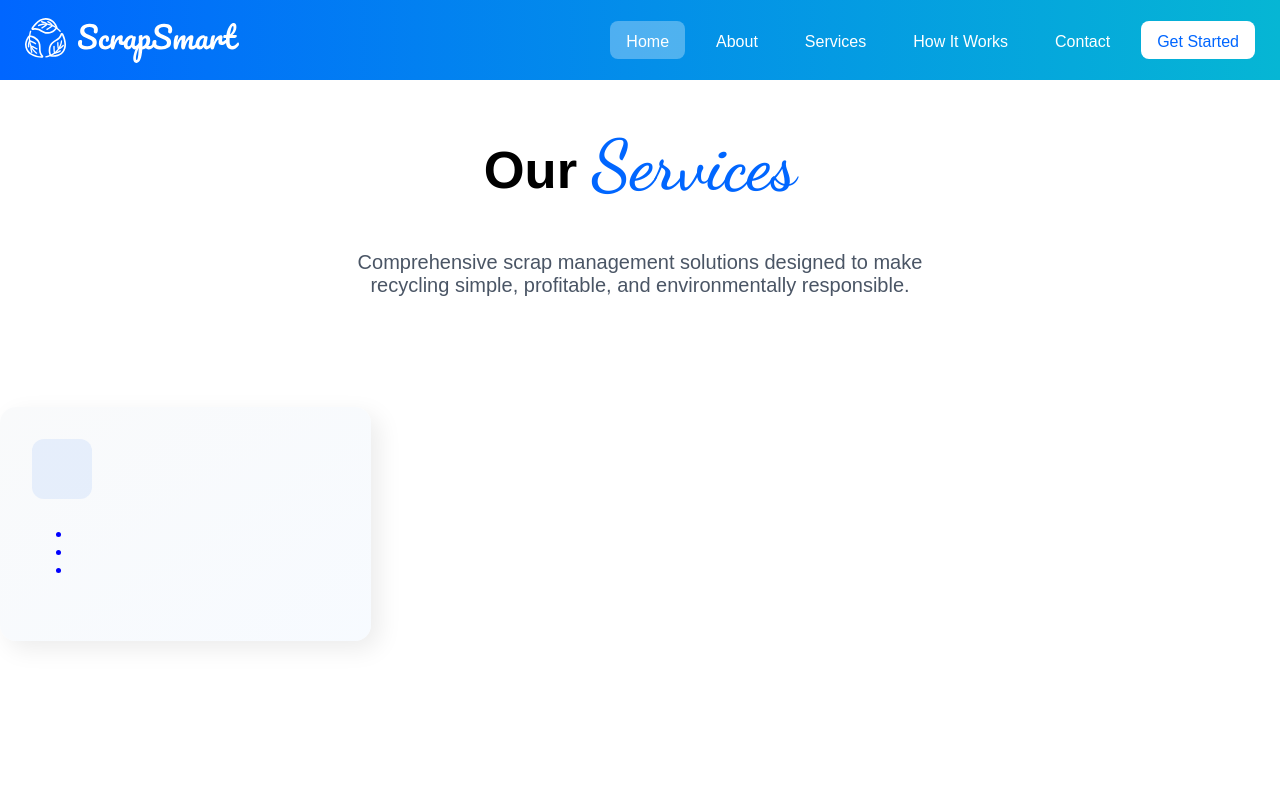
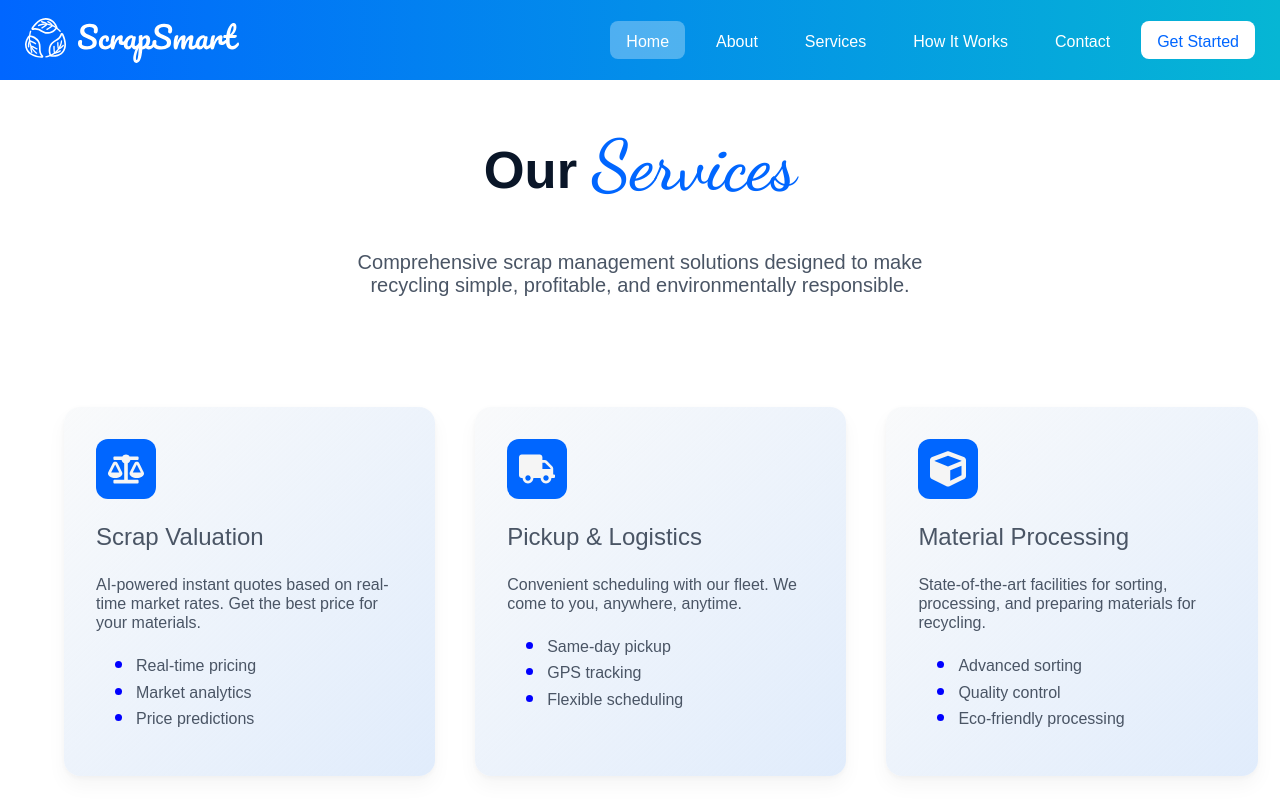
Before and after one commit to theharshkwatra/ScrapSmart, a React (Vite) app: page / in a window 1280 px wide. Built offline with nearby package versions, Linux system fonts and the light colour scheme.

Commit message:
Worked on Material Cards

```diff
--- a/src/App.css
+++ b/src/App.css
@@ -6,7 +6,7 @@
     margin: 0 auto;
 }
 
-.services-heaidng{
+.services-heading{
     color: var(--heading-color);
 }
 
@@ -14,3 +14,30 @@
     color: var(--text-color);
     font-size: 20px;
 }
+
+.services-grid{
+    display: grid;
+    grid-template-columns: auto auto auto;
+    width: 90vw;
+    margin: 0 auto;
+    gap: 40px 40px;
+}
+
+.materials-section{
+    background-color: rgba(217, 230, 248, 0.5);
+    position: relative;
+    top: 200px;
+    /* height: 500px; */
+}
+
+.materials-box{
+    margin: 0 auto;
+}
+
+.materials-list{
+    display: grid;
+    grid-template-columns: auto auto auto;
+    width: 90vw;
+    margin: 0 auto;
+    gap: 40px 40px;
+}
--- a/src/App.jsx
+++ b/src/App.jsx
@@ -2,9 +2,14 @@ import { BrowserRouter, Routes, Route } from 'react-router-dom';
 import HomePage from './Pages/HomePage/HomePage';
 // import AboutPage from './pages/AboutPage'; // A new page you'll create
 // import ServicesPage from './pages/ServicesPage'; // Another new page
+import './App.css'
+
 import Navbar from './components/Navbar/Navbar';
-import './App.css'
 import ServiceTile from './components/ServiceTile/ServiceTile';
+import servicesData from './data/servicesData'
+import MaterialCard from './components/MaterialCard/MaterialCard';
+import materialsData from './data/materialsData'
+
 
 function App() {
   return (
@@ -17,17 +22,43 @@ function App() {
     // </BrowserRouter>
     <>
       <Navbar />
-
+      <div>
         <section>
           <div className='services-box'>
             <h1 className='services-heading'> Our <span className='imp'> Services </span> </h1>
             <p className='services-content'> Comprehensive scrap management solutions designed to make recycling simple, profitable, and environmentally responsible. </p>
           </div>
 
-        <div className='services'>
-          <ServiceTile />
+          <div className='services-grid'>
+            {servicesData.map((service) => (
+              <ServiceTile
+                key={service.title}
+                icon={service.icon}
+                title={service.title}
+                content={service.content}
+                points={service.points}
+              />
+            ))}
           </div>
         </section>
+
+        <section className='materials-section'>
+          <div className='materials-box'>
+            <h2>Materials We Accept</h2>
+            <p>We handle a wide range of recyclable materials with expertise and care</p>
+          </div>
+
+          <div className='materials-list'>
+            {materialsData.map((material) => (
+              <MaterialCard
+              key={material.title}
+              title={material.title}
+              desc={material.desc}
+              />
+            ))}
+          </div>
+        </section>
+      </div>
     </>
   );
 }
--- /dev/null
+++ b/src/components/MaterialCard/MaterialCard.css
@@ -0,0 +1,44 @@
+.material-card {
+  display: flex;
+  align-items: flex-start;
+  gap: 16px;
+  width: 24vw;
+  padding: 20px;
+  position: relative;
+  top: 90px;
+  background: white;
+  border-radius: 12px;
+box-shadow: 0 4px 12px rgba(0, 0, 0, 0.05);  transition: all 0.3s ease;
+  transform: translateY(0);
+}
+
+.material-card:hover {
+  box-shadow: 0 8px 24px rgba(0, 0, 0, 0.08);
+  border: 1px solid rgba(59, 130, 246, 0.2);
+  transform: translateY(-2px);
+  transition: all 0.3s ease;
+}
+
+.material-icon {
+  color: var(--primary-color);
+  font-size: 24px;
+  flex-shrink: 0;
+  margin-top: 2px;
+}
+
+.material-box {
+  font-family: var(--font-main);
+}
+
+.material {
+  color: var(--heading-color);
+  font-size: 20px;
+  font-weight: 500;
+  margin: 0;
+}
+
+.desc {
+  color: var(--text-color);
+  font-size: 16px;
+  margin: 6px 0 0 0;
+}
--- /dev/null
+++ b/src/components/MaterialCard/MaterialCard.jsx
@@ -0,0 +1,17 @@
+import React from 'react'
+import { FaRecycle } from 'react-icons/fa'
+import './MaterialCard.css'
+
+const MaterialCard = (props) => {
+  return (
+    <div className='material-card'>
+        <FaRecycle className='material-icon'/>
+        <div className='material-box'>
+        <h3 className='material'> {props.title} </h3>
+        <p className='desc'> {props.desc} </p>
+      </div>
+    </div>
+  )
+}
+
+export default MaterialCard
--- a/src/components/ServiceTile/ServiceTile.css
+++ b/src/components/ServiceTile/ServiceTile.css
@@ -1,19 +1,21 @@
 .service-tile{
     position: relative;
     top: 90px;
-    height: 170px;
     width: 24vw;
-    background: linear-gradient(to bottom right, #f9fafb, rgba(239, 246, 255, 0.5));
+    background: linear-gradient(to bottom right, #f9fafb, rgba(194, 217, 248, 0.5));
     padding: 32px 32px;
+    font-family: var(--font-main);
+    font-size: 16px;
+    color: var(--text-color);
     border-radius: 16px;
-    box-shadow: 8px 8px 24px rgba(0, 0, 0, 0.08);
+    box-shadow: 0 10px 20px rgba(0, 0, 0, 0.04), 0 2px 6px rgba(0, 0, 0, 0.04);    line-height: 1.2;
     transition: all 0.3s ease;
     transform: translateY(0);quotes: 1px;
     overflow: hidden;
 }
 
 .icon-box{
-    background-color: rgba(59, 130, 246, 0.1);
+    background-color: var(--primary-color);
     border-radius: 12px;
     height: 60px;
     width: 60px;
@@ -24,21 +26,19 @@
 }
 
 .tile-icon{
-    color: var(--primary-color);
+    color: whitesmoke;
     font-size: 40px;
     position: relative;
     top: 4px;
 }
 
 .title{
-    font-family: var(--font-main);
-    font-size: 26px;
+    font-size: 24px;
     font-weight: 500;
 }
 
 .content{
-    font-family: var(--font-main);
-    color: var(--text-color);
+    font-size: 16px;
 }
 
 .service-tile:hover {
@@ -50,4 +50,10 @@
 
 .service-list li::marker{
     color: blue;
+    font-size: 24px;
 }
+
+.service-tile:hover .icon-box {
+  transform: scale(1.1);
+  transition: all 0.3s ease;
+}
--- a/src/components/ServiceTile/ServiceTile.jsx
+++ b/src/components/ServiceTile/ServiceTile.jsx
@@ -11,9 +11,9 @@ const ServiceTile = (props) => {
             <p className='content'> {props.content} </p>
 
             <ul className='service-list'>
-                <li> {props.item1} </li>
-                <li> {props.item2} </li>
-                <li> {props.item3} </li>
+                {props.points.map((point, index) => (
+                    <li key={index}>{point}</li>
+                ))}
             </ul>
         </div>
     )
--- /dev/null
+++ b/src/data/materialsData.jsx
@@ -0,0 +1,29 @@
+
+const materialsData = [
+  {
+    title: "Ferrous Metals",
+    desc: "Steel, Iron, Cast Iron",
+  },
+  {
+    title: "Non-Ferrous Metals",
+    desc: "Aluminium, Copper, Brass, Bronze",
+  },
+  {
+    title: "Electronics",
+    desc: "E-waste, Cables, Components",
+  },
+  {
+    title: "Plastics",
+    desc: "PET, HDPE, PVC, PP",
+  },
+  {
+    title: "Paper & Cardboard",
+    desc: "Office paper, Corrugated boxes",
+  },
+  {
+    title: "Glass",
+    desc: "Bottles, Containers, Sheet glass",
+  },
+];
+
+export default materialsData;
--- /dev/null
+++ b/src/data/servicesData.jsx
@@ -0,0 +1,45 @@
+import { FaBalanceScale, FaTruck, FaCube, FaShieldAlt } from 'react-icons/fa';
+import { IoDocumentTextOutline } from "react-icons/io5";
+import { BsGraphUp } from "react-icons/bs";
+
+
+const servicesData = [
+  {
+    icon: <FaBalanceScale size={36} />,
+    title: "Scrap Valuation",
+    content: "AI-powered instant quotes based on real-time market rates. Get the best price for your materials.",
+    points: ["Real-time pricing", "Market analytics", "Price predictions"]
+  },
+  {
+    icon: <FaTruck size={36} />,
+    title: "Pickup & Logistics",
+    content: "Convenient scheduling with our fleet. We come to you, anywhere, anytime.",
+    points: ["Same-day pickup", "GPS tracking", "Flexible scheduling"]
+  },
+  {
+    icon: <FaCube size={36} />,
+    title: "Material Processing",
+    content: "State-of-the-art facilities for sorting, processing, and preparing materials for recycling.",
+    points: ["Advanced sorting", "Quality control", "Eco-friendly processing"]
+  },
+  {
+    icon: <IoDocumentTextOutline size={36} />,
+    title: "Documentation",
+    content: "Complete digital records for compliance, auditing, and environmental reporting.",
+    points: ["Digital certificates", "Compliance reports", "Transaction History"]
+  },
+  {
+    icon: <BsGraphUp size={36} />,
+    title: "Market Insights",
+    content: "Access to market trends, price forecasts, and industry analysis to maximize your returns.",
+    points: ["Price alerts", "Market trends", "Analytics dashboard"]
+  },
+  {
+    icon: <FaShieldAlt size={36} />,
+    title: "Secure Payments",
+    content: "Fast, secure transactions with multiple payment options and instant settlements.",
+    points: ["Multiple payment methods", "Instant transfers", "Payment protection"]
+  }
+];
+
+export default servicesData;
--- a/src/index.css
+++ b/src/index.css
@@ -7,7 +7,6 @@
 }
 
 html, body {
-  /* Make both elements fill the viewport */
   height: 100%;
   margin: 0;
   padding: 0;
```
Lines whose indentation alone changed are shown as unchanged.
